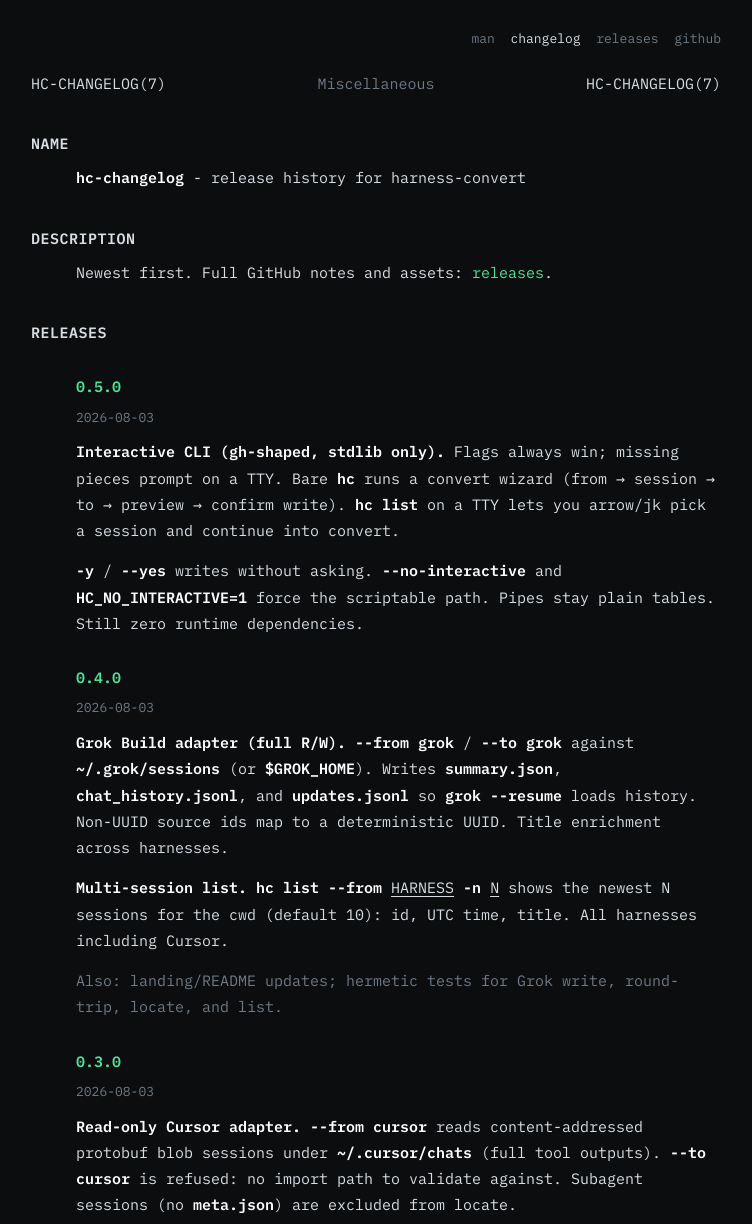
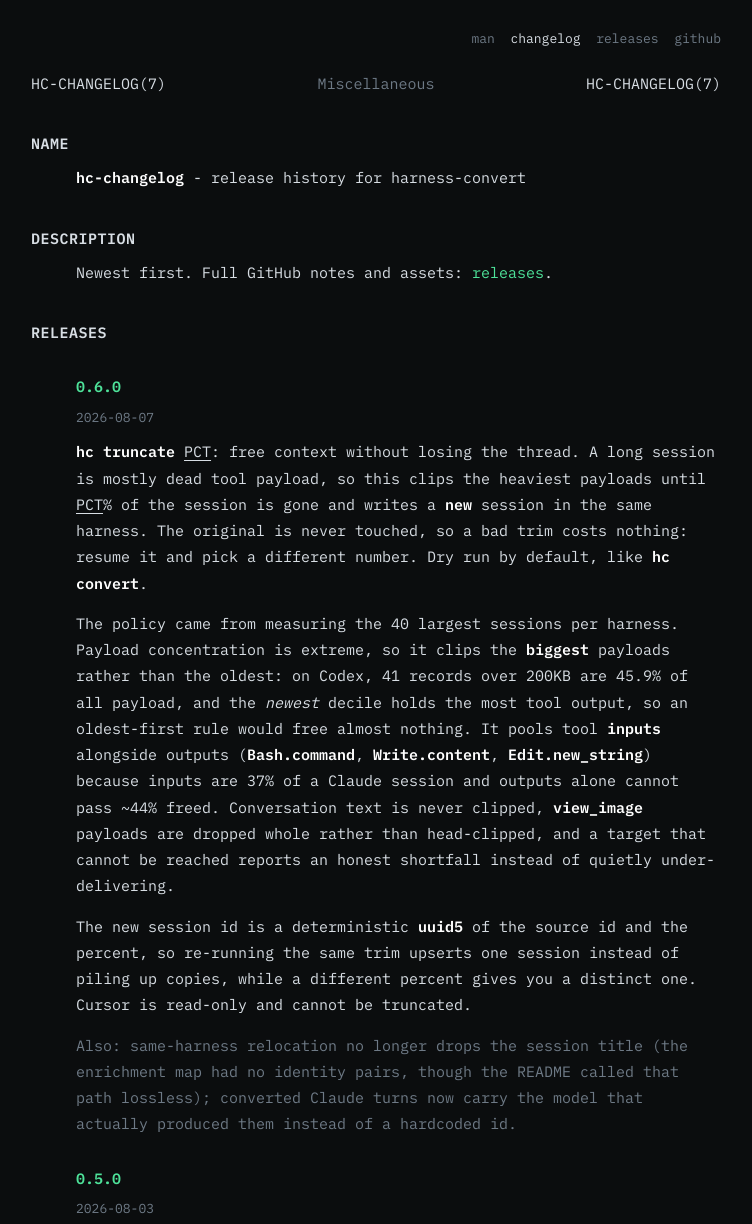
Before and after one commit to harshitsinghbhandari/harness-convert, a website: page landing/changelog/index.html in a window 1280 px wide. Shown: the top 1224 px of the page, without its empty margins (264-1016 px from the left). Drawn offline with Linux system fonts and the light colour scheme.

Commit message:
Release 0.6.0
hc truncate, plus the same-harness title fix and source-model passthrough.
Versions bumped in pyproject.toml and package.json (the release workflow
asserts both match the tag), changelog entry and landing footers updated.

```diff
--- a/landing/changelog/index.html
+++ b/landing/changelog/index.html
@@ -4,7 +4,7 @@
 <meta charset="UTF-8">
 <meta name="viewport" content="width=device-width, initial-scale=1.0">
 <title>hc changelog</title>
-<meta name="description" content="Release history for harness-convert (hc): Grok, Cursor, OpenCode, multi-session list, and earlier Codex/Claude conversion.">
+<meta name="description" content="Release history for harness-convert (hc): context truncation, Grok, Cursor, OpenCode, multi-session list, and earlier Codex/Claude conversion.">
 <meta property="og:title" content="hc changelog">
 <meta property="og:description" content="What's new in harness-convert, newest first.">
 <meta property="og:type" content="website">
@@ -41,6 +41,36 @@
 
   <h2 id="releases"><a href="#releases">RELEASES</a></h2>
   <div class="ind">
+
+    <section class="ver" id="v0.6.0">
+      <h3><a href="https://github.com/harshitsinghbhandari/harness-convert/releases/tag/v0.6.0">0.6.0</a></h3>
+      <p class="meta">2026-08-07</p>
+      <p><b>hc truncate</b> <u>PCT</u>: free context without losing the thread.
+        A long session is mostly dead tool payload, so this clips the heaviest
+        payloads until <u>PCT</u>% of the session is gone and writes a
+        <b>new</b> session in the same harness. The original is never touched,
+        so a bad trim costs nothing: resume it and pick a different number.
+        Dry run by default, like <b>hc convert</b>.</p>
+      <p>The policy came from measuring the 40 largest sessions per harness.
+        Payload concentration is extreme, so it clips the <b>biggest</b>
+        payloads rather than the oldest: on Codex, 41 records over 200KB are
+        45.9% of all payload, and the <i>newest</i> decile holds the most tool
+        output, so an oldest-first rule would free almost nothing. It pools
+        tool <b>inputs</b> alongside outputs (<b>Bash.command</b>,
+        <b>Write.content</b>, <b>Edit.new_string</b>) because inputs are 37% of
+        a Claude session and outputs alone cannot pass ~44% freed. Conversation
+        text is never clipped, <b>view_image</b> payloads are dropped whole
+        rather than head-clipped, and a target that cannot be reached reports an
+        honest shortfall instead of quietly under-delivering.</p>
+      <p>The new session id is a deterministic <b>uuid5</b> of the source id and
+        the percent, so re-running the same trim upserts one session instead of
+        piling up copies, while a different percent gives you a distinct one.
+        Cursor is read-only and cannot be truncated.</p>
+      <p class="dim">Also: same-harness relocation no longer drops the session
+        title (the enrichment map had no identity pairs, though the README
+        called that path lossless); converted Claude turns now carry the model
+        that actually produced them instead of a hardcoded id.</p>
+    </section>
 
     <section class="ver" id="v0.5.0">
       <h3><a href="https://github.com/harshitsinghbhandari/harness-convert/releases/tag/v0.5.0">0.5.0</a></h3>
@@ -130,7 +160,7 @@
       <a href="https://theharshitsingh.com">Harshit Singh Bhandari</a></p>
   </div>
 
-  <div class="manfoot"><span>harness-convert 0.5.0</span><span>2026-08-03</span><span>HC-CHANGELOG(7)</span></div>
+  <div class="manfoot"><span>harness-convert 0.6.0</span><span>2026-08-07</span><span>HC-CHANGELOG(7)</span></div>
 
 </div>
 </body>
--- a/package.json
+++ b/package.json
@@ -1,6 +1,6 @@
 {
   "name": "@theharshitsingh/hc",
-  "version": "0.5.0",
+  "version": "0.6.0",
   "description": "Relocate a coding-agent session across harnesses (Codex, Claude Code, OpenCode, Grok, Cursor) and resume it natively.",
   "license": "MIT",
   "homepage": "https://hc.agentlab.in",
--- a/pyproject.toml
+++ b/pyproject.toml
@@ -1,6 +1,6 @@
 [project]
 name = "harness-convert"
-version = "0.5.0"
+version = "0.6.0"
 description = "Relocate a coding-agent session across harnesses (Codex, Claude Code, OpenCode, Grok, Cursor) and resume it natively."
 requires-python = ">=3.10"
 readme = "README.md"
```
Also changed, not shown: landing/index.html (+1 -1 lines).
